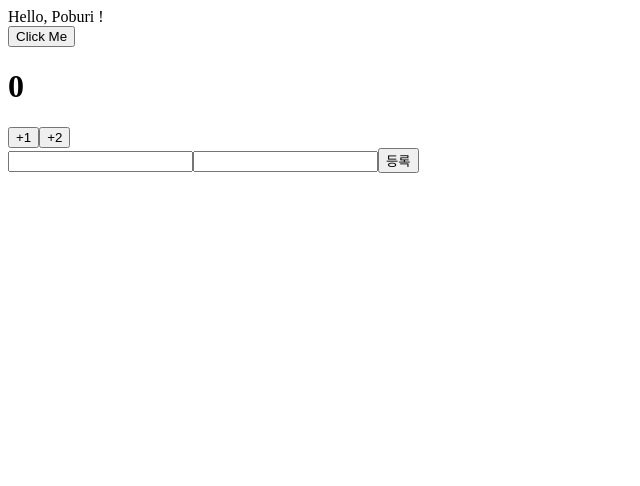
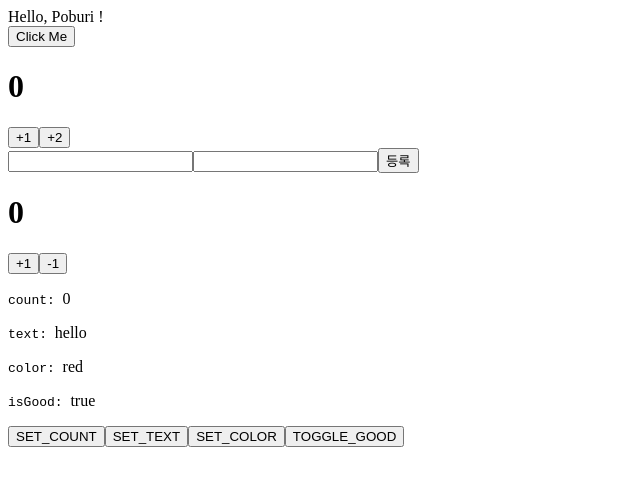
Before and after one commit to poburi/ts-react-tutorial, a React (Create React App) app: page / in a window 1280 px wide. Shown: the top 486 px of the page, without its empty margins (0-640 px from the left). Built offline with nearby package versions, Linux system fonts and the light colour scheme.

Commit message:
리듀서 자동완성 기능

```diff
--- a/src/App.tsx
+++ b/src/App.tsx
@@ -2,6 +2,8 @@ import React from "react";
 import Greetings from "./Greetings";
 import Count from "./Counter";
 import MyForm from "./MyForm";
+import CounterReducer from "./CounterReducer";
+import Reducer from "./Reducer";
 
 const App: React.FC = () => {
   const onClick = (name: string) => {
@@ -16,6 +18,8 @@ const App: React.FC = () => {
       <Greetings name="Poburi" onClick={onClick} />
       <Count />
       <MyForm onSubmit={onSubmit} />
+      <CounterReducer />
+      <Reducer />
     </>
   );
 };
--- /dev/null
+++ b/src/CounterReducer.tsx
@@ -0,0 +1,29 @@
+import React, { useReducer } from "react";
+
+type Action = { type: "INCREASE" } | { type: "DECREASE" };
+
+function reducer(state: number, action: Action): number {
+  switch (action.type) {
+    case "INCREASE":
+      return state + 1;
+    case "DECREASE":
+      return state - 1;
+    default:
+      throw new Error("Unhandled action");
+  }
+}
+
+function CounterReducer() {
+  const [count, dispatch] = useReducer(reducer, 0);
+  const onIncrease = () => dispatch({ type: "INCREASE" });
+  const onDecrease = () => dispatch({ type: "DECREASE" });
+  return (
+    <div>
+      <h1>{count}</h1>
+      <button onClick={onIncrease}>+1</button>
+      <button onClick={onDecrease}>-1</button>
+    </div>
+  );
+}
+
+export default CounterReducer;
--- /dev/null
+++ b/src/Reducer.tsx
@@ -0,0 +1,90 @@
+import React, { useReducer } from "react";
+
+type Color = "red" | "orange" | "yellow";
+
+interface State {
+  count: number;
+  text: string;
+  color: Color;
+  isGood: boolean;
+}
+
+type Action =
+  | { type: "SET_COUNT"; count: number }
+  | { type: "SET_TEXT"; text: string }
+  | { type: "SET_COLOR"; color: Color }
+  | { type: "TOGGLE_GOOD" };
+
+function reducer(state: State, action: Action): State {
+  switch (action.type) {
+    case "SET_COUNT":
+      return {
+        ...state,
+        count: action.count,
+      };
+    case "SET_TEXT":
+      return {
+        ...state,
+        text: action.text,
+      };
+    case "SET_COLOR":
+      return {
+        ...state,
+        color: action.color,
+      };
+    case "TOGGLE_GOOD":
+      return {
+        ...state,
+        isGood: !state.isGood,
+      };
+    default:
+      throw new Error("실패");
+  }
+}
+
+function ReducerSample() {
+  const [state, dispatch] = useReducer(reducer, {
+    count: 0,
+    text: "hello",
+    color: "red",
+    isGood: true,
+  });
+
+  const setCount = () => {
+    dispatch({ type: "SET_COUNT", count: 5 });
+  };
+
+  const setText = () => {
+    dispatch({ type: "SET_TEXT", text: "poburi" });
+  };
+  const setColor = () => {
+    dispatch({ type: "SET_COLOR", color: "orange" });
+  };
+  const toggleGood = () => {
+    dispatch({ type: "TOGGLE_GOOD" });
+  };
+  return (
+    <div>
+      <p>
+        <code>count: </code> {state.count}
+      </p>
+      <p>
+        <code>text: </code> {state.text}
+      </p>
+      <p>
+        <code>color: </code> {state.color}
+      </p>
+      <p>
+        <code>isGood: </code> {state.isGood ? "true" : "false"}
+      </p>
+      <div>
+        <button onClick={setCount}>SET_COUNT</button>
+        <button onClick={setText}>SET_TEXT</button>
+        <button onClick={setColor}>SET_COLOR</button>
+        <button onClick={toggleGood}>TOGGLE_GOOD</button>
+      </div>
+    </div>
+  );
+}
+
+export default ReducerSample;
```
